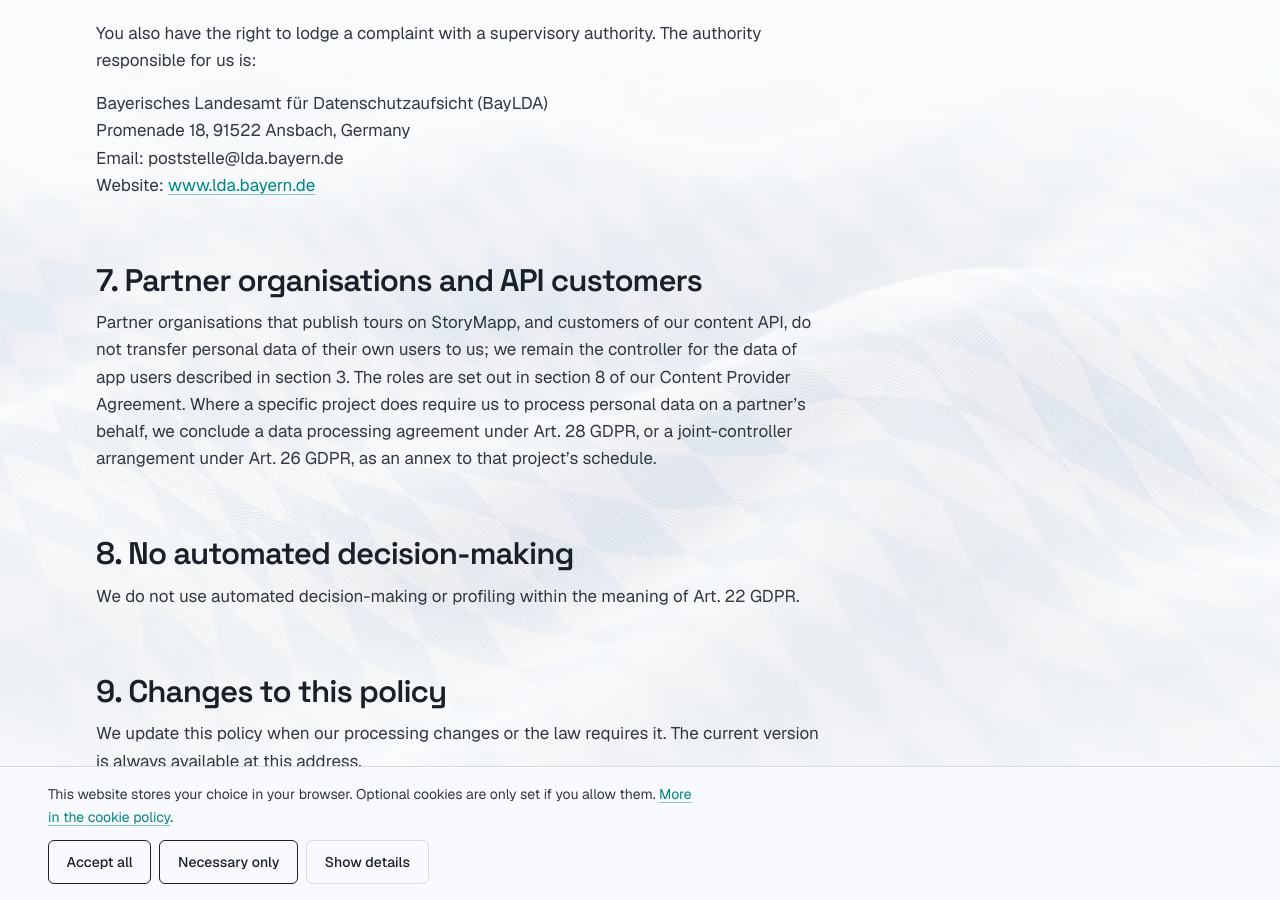
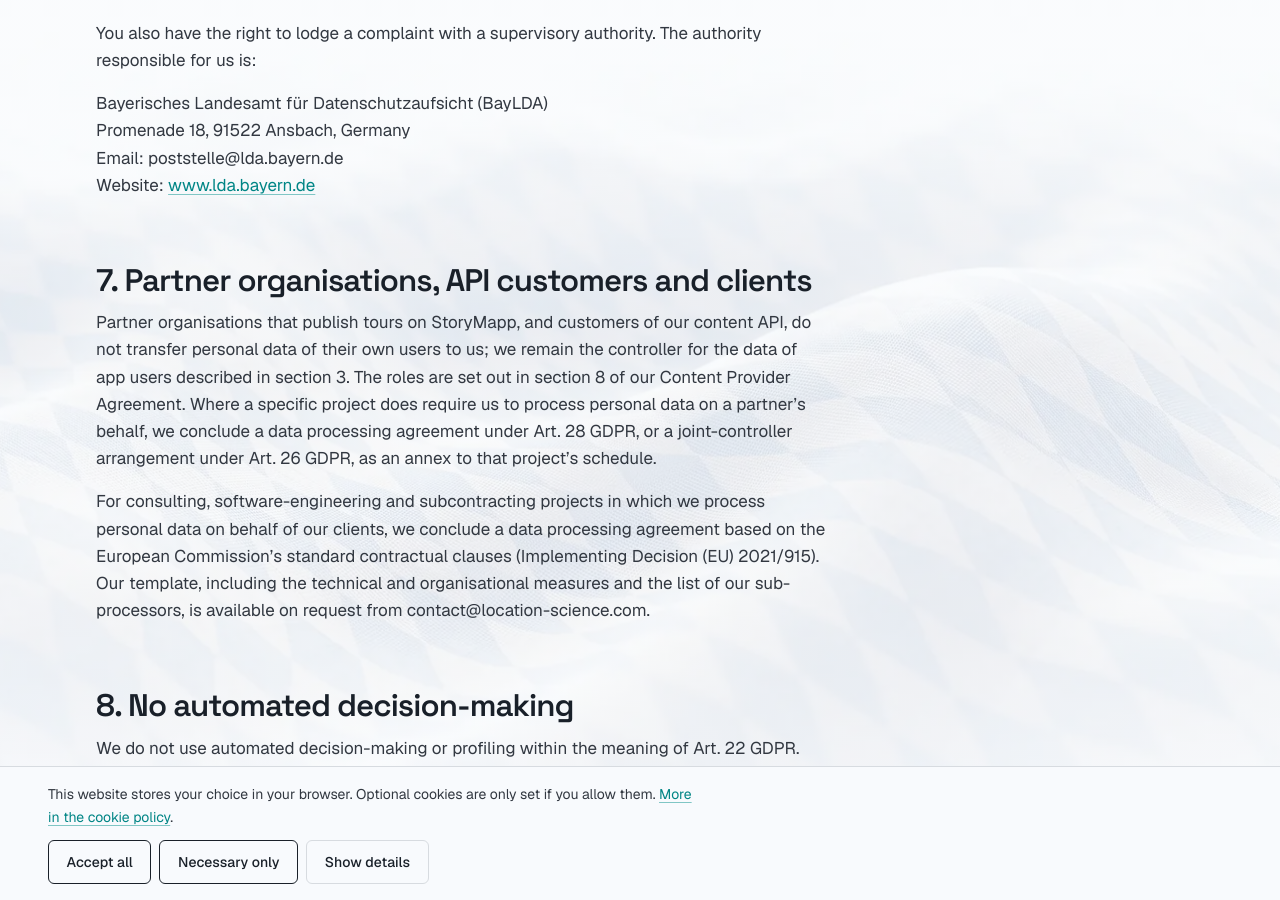
Before and after one commit to location-science/location-science.github.io, a Jekyll site: the page built from en/privacy.md, in a window 1280 px wide and 900 px high, scrolled down 4654 px. Built offline with Jekyll 4.4.1, drawn with Linux system fonts in a browser that asks for light colours.

Commit message:
fixes https://github.com/location-science/legal_docs/issues/5

```diff
--- a/en/privacy.md
+++ b/en/privacy.md
@@ -108,9 +108,11 @@ Promenade 18, 91522 Ansbach, Germany
 Email: poststelle@lda.bayern.de
 Website: [www.lda.bayern.de](https://www.lda.bayern.de)
 
-## 7. Partner organisations and API customers
+## 7. Partner organisations, API customers and clients
 
 Partner organisations that publish tours on StoryMapp, and customers of our content API, do not transfer personal data of their own users to us; we remain the controller for the data of app users described in section 3. The roles are set out in section 8 of our Content Provider Agreement. Where a specific project does require us to process personal data on a partner's behalf, we conclude a data processing agreement under Art. 28 GDPR, or a joint-controller arrangement under Art. 26 GDPR, as an annex to that project's schedule.
+
+For consulting, software-engineering and subcontracting projects in which we process personal data on behalf of our clients, we conclude a data processing agreement based on the European Commission's standard contractual clauses (Implementing Decision (EU) 2021/915). Our template, including the technical and organisational measures and the list of our sub-processors, is available on request from contact@location-science.com.
 
 ## 8. No automated decision-making
 
```
Also changed, not shown: datenschutz.md (+3 -1 lines).
